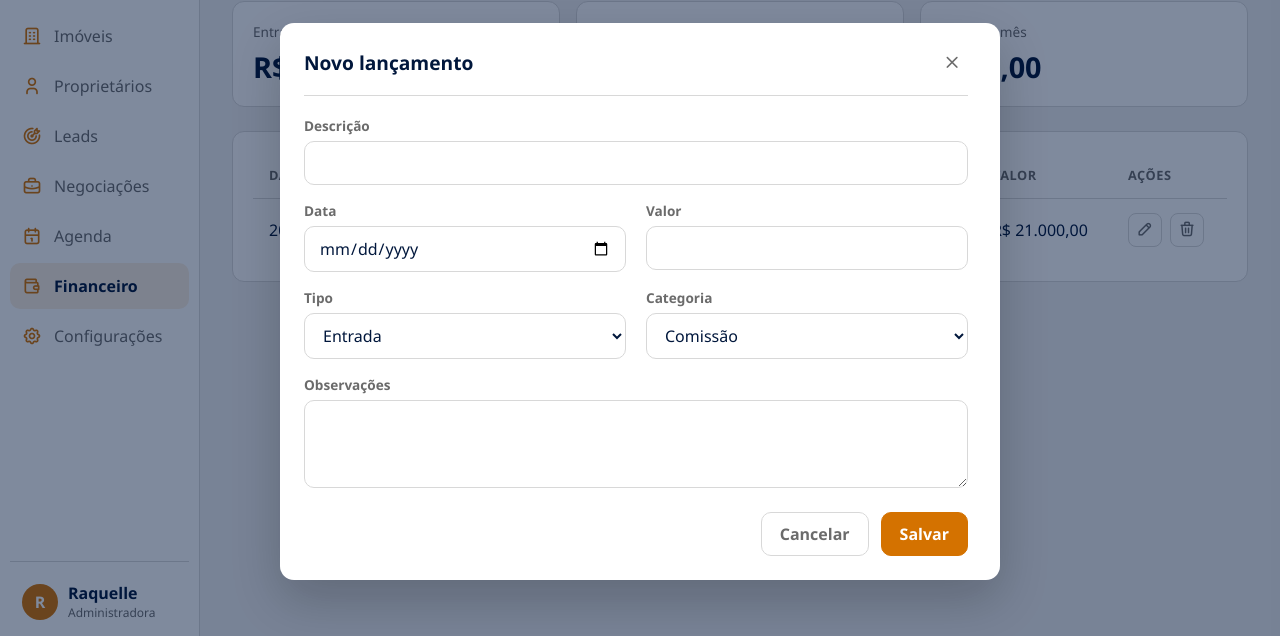
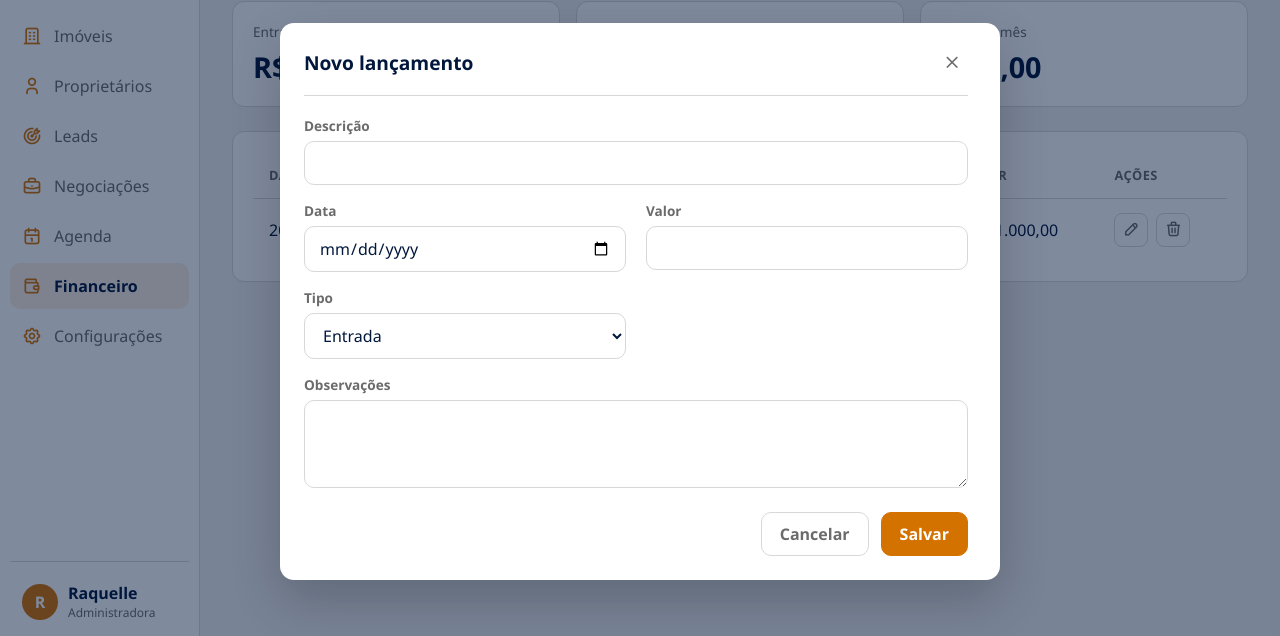
Before and after one commit to raquelleoliveira/admin-imob, a plain HTML site: page pages/financeiro.html in a window 1280 px wide. Shown: the part 99-735 px from the top of the page. Drawn offline with Linux system fonts and the light colour scheme.

Commit message:
feat: remove categoria e exibe tipo como badge no Financeiro

```diff
--- a/css/app.css
+++ b/css/app.css
@@ -785,3 +785,14 @@ body {
   color: var(--vermelho);
   background-color: var(--vermelho-suave);
 }
+
+/* ===== Financeiro ===== */
+.status-entrada {
+  color: var(--verde);
+  background-color: var(--verde-suave);
+}
+
+.status-saida {
+  color: var(--vermelho);
+  background-color: var(--vermelho-suave);
+}
--- a/pages/financeiro.html
+++ b/pages/financeiro.html
@@ -108,7 +108,6 @@
                             <th>Data</th>
                             <th>Descrição</th>
                             <th>Tipo</th>
-                            <th>Categoria</th>
                             <th>Valor</th>
                             <th>Ações</th>
                         </tr>
@@ -117,8 +116,7 @@
                         <tr>
                             <td>20/10/2026</td>
                             <td>Comissão — Apartamento 2 dorm — Centro</td>
-                            <td>Entrada</td>
-                            <td>Comissão</td>
+                            <td><span class="badge status-entrada">Entrada</span></td>
                             <td>R$ 21.000,00</td>
                             <td class="acoes">
                                 <button type="button" class="btn-icone" aria-label="Editar">
@@ -172,19 +170,6 @@
                     </select>
                 </div>
 
-                <div class="campo">
-                    <label for="categoria">Categoria</label>
-                    <select id="categoria" name="categoria">
-                        <option value="comissao">Comissão</option>
-                        <option value="taxa-administracao">Taxa de administração</option>
-                        <option value="marketing">Marketing</option>
-                        <option value="transporte">Transporte</option>
-                        <option value="escritorio">Escritório</option>
-                        <option value="impostos">Impostos</option>
-                        <option value="outro">Outro</option>
-                    </select>
-                </div>
-
                 <div class="campo campo-largo">
                     <label for="observacoes">Observações</label>
                     <textarea id="observacoes" name="observacoes" rows="3"></textarea>
```
